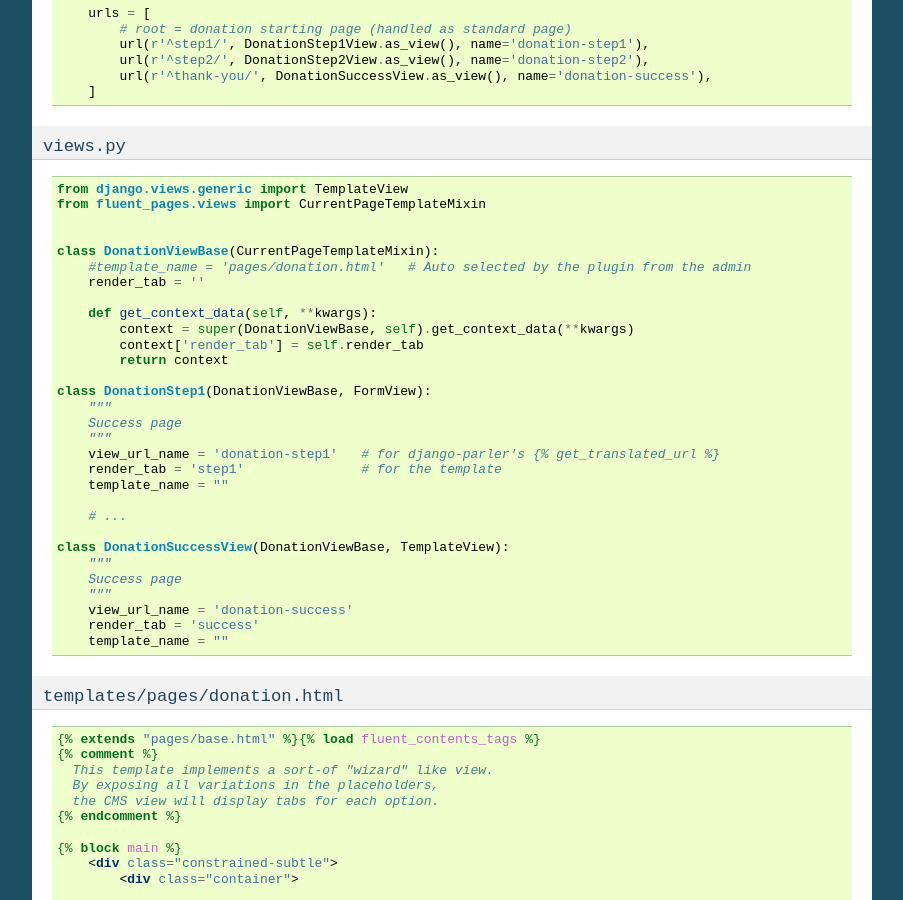
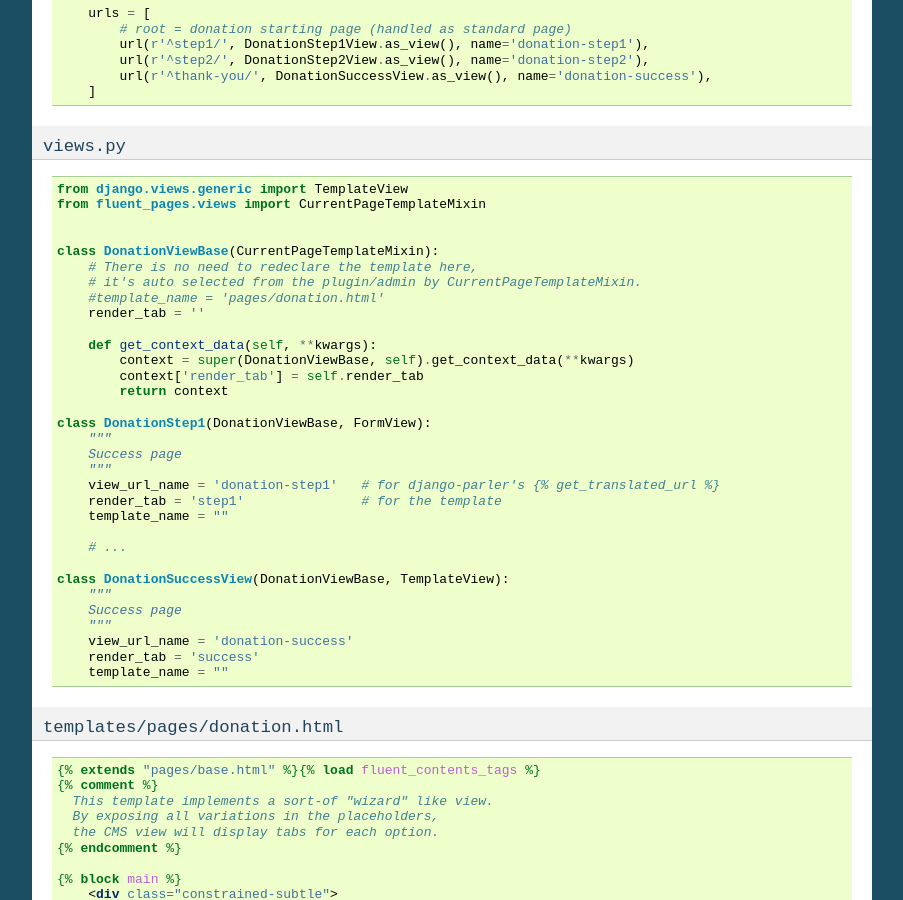
Before and after one commit to django-fluent/django-fluent-pages, a Sphinx documentation site: the page built from docs/newpagetypes/fluent_contents.rst, in a window 1280 px wide and 900 px high, scrolled down 1255 px. Shown: the whole window, without its empty margins (198-1101 px from the left). Built offline with Sphinx 7.4.7, drawn with Linux system fonts in a browser that asks for light colours.

Commit message:
misc doc updates

```diff
--- a/docs/newpagetypes/fluent_contents.rst
+++ b/docs/newpagetypes/fluent_contents.rst
@@ -99,7 +99,9 @@ This allowed editing the opening view, and "thank you view" as 2 separate area's
 
 
     class DonationViewBase(CurrentPageTemplateMixin):
-        #template_name = 'pages/donation.html'   # Auto selected by the plugin from the admin
+        # There is no need to redeclare the template here,
+        # it's auto selected from the plugin/admin by CurrentPageTemplateMixin.
+        #template_name = 'pages/donation.html'
         render_tab = ''
 
         def get_context_data(self, **kwargs):
```
Also changed, not shown: 1 other file.
